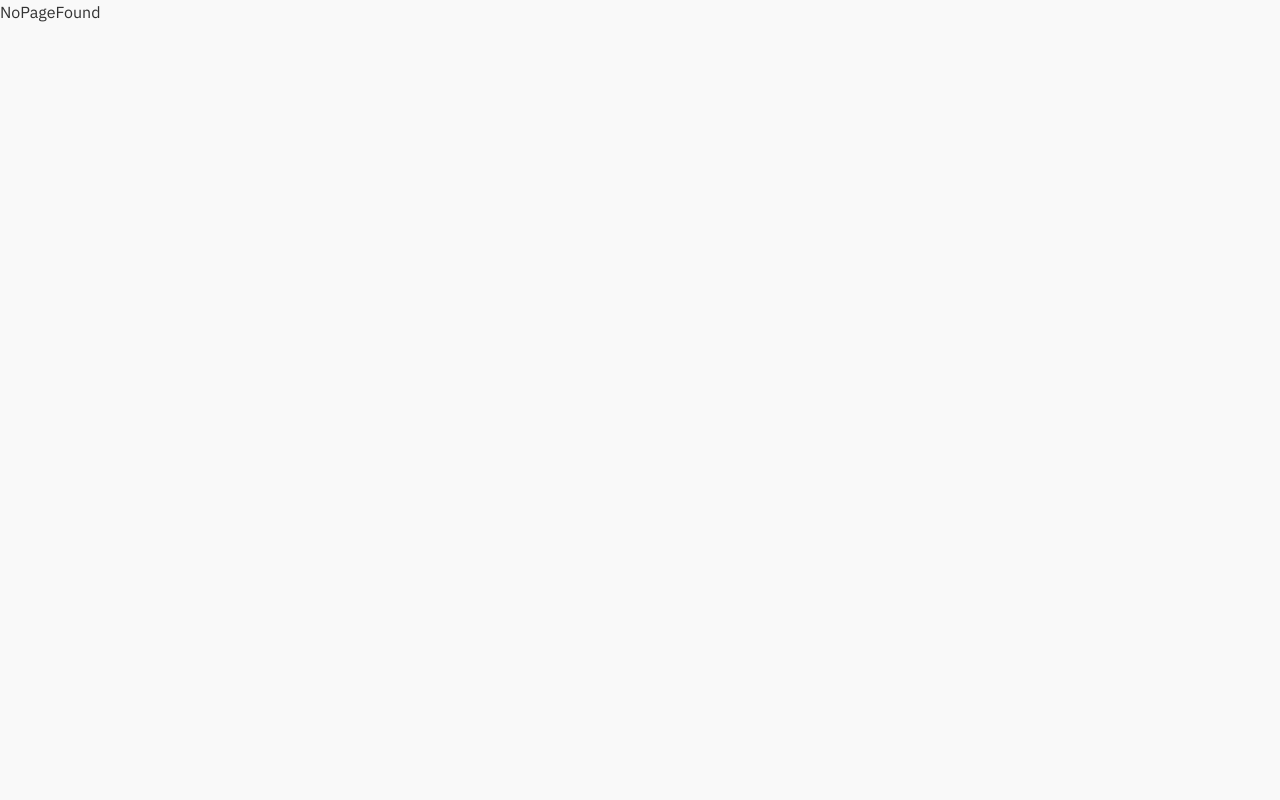
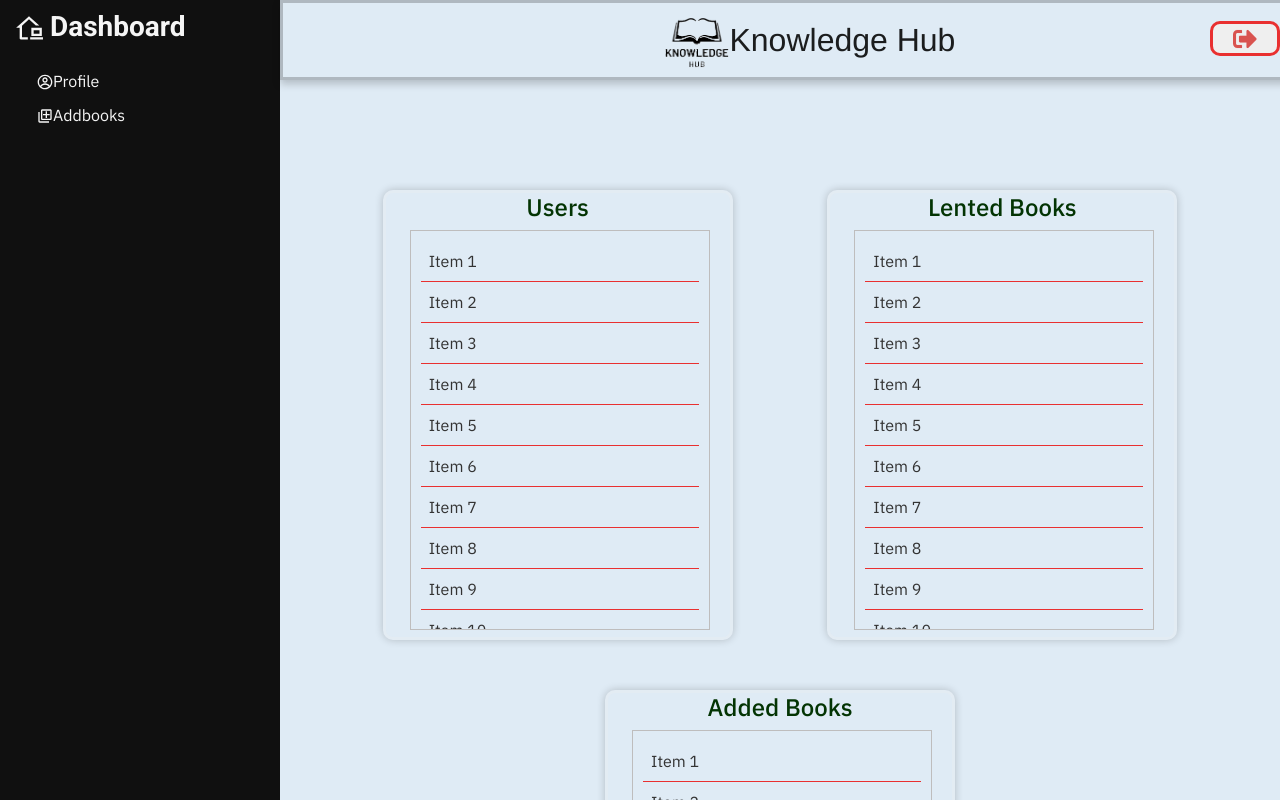
Before and after one commit to AskinasNatemin/KHFrontend, a React (Create React App) app: page /AdminDashboard in a window 1280 px wide. Built offline with nearby package versions, Linux system fonts and the light colour scheme.

Commit message:
minor changes

```diff
--- a/src/App.js
+++ b/src/App.js
@@ -12,6 +12,8 @@ import ViewBooks from "./Components/ViewBooks";
 import { AdminAddingBooks } from "./Components/Admin/AdminAddingBooks";
 import StudentRegistration from "./Components/Student/StudentRegistration";
 import StaffForgetPassword from"./Components/Staff/StaffForgetPassword"
+import AdminDashboard from "./Components/Admin/AdminDashboard";
+
 
 function App() {
   return (
@@ -29,6 +31,7 @@ function App() {
           <Route path="ViewBooks" element={<ViewBooks/>}/>
           <Route path="AdminAddingBooks" element={<AdminAddingBooks/>}/>
           <Route path="StaffForgetPassword" element={<StaffForgetPassword/>}/>
+          <Route path="AdminDashboard" element={<AdminDashboard/>}/>
         </Routes>
       </BrowserRouter>
     </div>
--- /dev/null
+++ b/src/Components/Admin/AdminDashboard.jsx
@@ -0,0 +1,119 @@
+import React from "react";
+import "../../Styles/Admin/AdminDashboard.css";
+import { Link } from "react-router-dom";
+import { RiHomeOfficeLine } from "react-icons/ri";
+import { CgProfile } from "react-icons/cg";
+import { MdOutlineAddToPhotos } from "react-icons/md";
+import logo from'../../Assets/icon/logo.png'
+import { FaSignOutAlt } from "react-icons/fa";
+
+function AdminDashboard() {
+  return (
+    <div className="AdminDashboard">
+      {/* Sidebar */}
+      <div className="AdminDashboardsidebar">
+        <h3 className="Admindashboardname">
+          <RiHomeOfficeLine /> Dashboard
+        </h3>
+        <ul>
+          <Link style={{ textDecoration: "none" }}>
+            <li>
+              <CgProfile />
+              Profile
+            </li>
+          </Link>
+          <Link to={"/AdminAddingBooks"} style={{ textDecoration: "none" }}>
+            <li style={{ wordSpacing: "5px" }}>
+              <MdOutlineAddToPhotos />
+              Addbooks
+            </li>
+          </Link>
+        </ul>
+      </div>
+
+      {/* Main Content */}
+      <div className="AdminDashboardMainContent">
+        {/* Navbar */}
+        <div className="AdminDashboardnavbar">
+          <h2 className="Knowledgename"><img className="knowledgehublogo" src={logo} alt="" />Knowledge Hub</h2>
+
+          <button className="lbut">
+          <FaSignOutAlt className="logouticon" />
+          </button>
+        </div>
+
+        {/* Piechart Rows */}
+        <div className="row">
+          <div className="piechartcolumn">
+            <h4 className="columnheading">Users</h4>
+            <div class="scroll-container">
+              <ul>
+                <li>Item 1</li>
+                <li>Item 2</li>
+                <li>Item 3</li>
+                <li>Item 4</li>
+                <li>Item 5</li>
+                <li>Item 6</li>
+                <li>Item 7</li>
+                <li>Item 8</li>
+                <li>Item 9</li>
+                <li>Item 10</li>
+                <li>Item 11</li>
+                <li>Item 12</li>
+                <li>Item 13</li>
+                <li>Item 14</li>
+                <li>Item 15</li>
+              </ul>
+            </div>
+          </div>
+          <div className="piechartcolumn">
+            <h4 className="columnheading">Lented Books</h4>
+            <div class="scroll-container">
+              <ul>
+                <li>Item 1</li>
+                <li>Item 2</li>
+                <li>Item 3</li>
+                <li>Item 4</li>
+                <li>Item 5</li>
+                <li>Item 6</li>
+                <li>Item 7</li>
+                <li>Item 8</li>
+                <li>Item 9</li>
+                <li>Item 10</li>
+                <li>Item 11</li>
+                <li>Item 12</li>
+                <li>Item 13</li>
+                <li>Item 14</li>
+                <li>Item 15</li>
+              </ul>
+            </div>
+          </div>
+          <div className="piechartcolumn">
+            <h4 className="columnheading">Added Books</h4>
+            <div class="scroll-container">
+              <ul>
+                <li>Item 1</li>
+                <li>Item 2</li>
+                <li>Item 3</li>
+                <li>Item 4</li>
+                <li>Item 5</li>
+                <li>Item 6</li>
+                <li>Item 7</li>
+                <li>Item 8</li>
+                <li>Item 9</li>
+                <li>Item 10</li>
+                <li>Item 11</li>
+                <li>Item 12</li>
+                <li>Item 13</li>
+                <li>Item 14</li>
+                <li>Item 15</li>
+              </ul>
+            </div>
+          </div>
+        </div>
+      </div>
+    </div>
+  );
+}
+
+export default AdminDashboard;
--- /dev/null
+++ b/src/Styles/Admin/AdminDashboard.css
@@ -0,0 +1,129 @@
+@import url('https://fonts.googleapis.com/css2?family=Righteous&display=swap');
+* {
+  padding: 0;
+  margin: 0;
+  box-sizing: border-box;
+}
+
+.AdminDashboard {
+  display: flex;
+  height: 100vh; /* Full height of the viewport */
+  overflow: hidden; /* Prevent scrollbars on the main container */
+}
+
+.AdminDashboardsidebar {
+  height: 100vh;
+  width: 280px;
+  background-color: rgba(0, 0, 0, 0.937);
+  position: fixed;
+  top: 0;
+  left: 0;
+}
+
+.AdminDashboardnavbar {
+  height: 80px;
+  width: 100%;
+  position: fixed;
+  top: 0;
+  left: 280px; /* Sidebar width */
+  border: solid rgba(0, 0, 0, 0.214);
+  box-shadow: 0px 4px 8px rgba(0, 0, 0, 0.2);
+  z-index: 1000;
+  display: flex;
+  /* justify-content: space-between;
+  align-items: center; */
+}
+
+.AdminDashboardMainContent {
+  margin-left: 280px; /* Ensure content is next to the sidebar */
+  padding-top: 80px; /* Push content below navbar */
+  width: calc(100% - 280px); /* Ensure content doesn't overlap with sidebar */
+  display: flex;
+  flex-direction: column;
+  padding: 20px;
+}
+
+.row {
+  display: flex;
+  justify-content: space-evenly;
+  align-items: center;
+  margin-top: 120px; /* Give it space below navbar */
+}
+
+.piechartcolumn {
+  height:450px;
+  width: 350px;
+  border: solid rgba(242, 236, 236, 0.214);
+  box-shadow: 0px 0px 8px rgba(0, 0, 0, 0.2);
+ margin-top:50px;
+  border-radius: 10px;
+}
+.AdminDashboardhead{
+  color: whitesmoke;
+  margin-top: 10px;
+  margin-left: 15px;
+}
+.Admindashboardname{
+  color: whitesmoke;
+  margin-top: 10px;
+  margin-left: 15px;
+}
+.AdminDashboardsidebar ul {
+  list-style-type: none; /* Removes the bullet points (dots) */
+  margin-left: 5px;
+  margin-top:25px;
+}
+.AdminDashboardsidebar ul li {
+  margin-bottom: 10px; /* Optional, adjust spacing between list items */
+  color: whitesmoke;
+}
+.AdminDashboardMainContent{
+  background-color: rgb(223, 235, 245);
+}
+.scroll-container {
+  width: 300px;       /* Set a fixed width */
+  height: 400px;      /* Set a fixed height for the scrollable area */
+  overflow-y: auto;   /* Enable vertical scrolling inside the container */
+  border: 1px solid #bebdbd;  /* Optional: Adds a border around the list */
+  padding: 10px;
+  margin-left: 12px;
+}
+
+.scroll-container ul {
+  list-style-type: none;   /* Removes default bullet points */
+  padding: 0;              /* Removes default padding */
+  margin: 0;               /* Removes default margin */
+}
+
+.scroll-container li {
+  padding: 8px;
+  border-bottom: 1px solid #e93030;  /* Adds a line between items */
+}
+.columnheading{
+  text-align: center;
+  color: rgb(3, 52, 3);
+}
+
+.lbut{
+  height:35px;
+  width: 70px;
+  margin-left:20%;
+  margin-top: 18px;
+  border-radius: 10px;
+  border:solid #e93030;
+}
+
+.Knowledgename{
+  margin-left:30%;
+  margin-top: 15px;
+  color: rgba(0, 0, 0, 0.878);
+  font-family: 'Franklin Gothic Medium', 'Arial Narrow', Arial, sans-serif;
+}
+.logouticon{
+  font-size: 24px; /* Change the size of the icon */
+  stroke-width: 2; /* Change the thickness of the icon */
+  color: #d9534f;
+}
+.knowledgehublogo{
+  height: 50px;
+}
```
